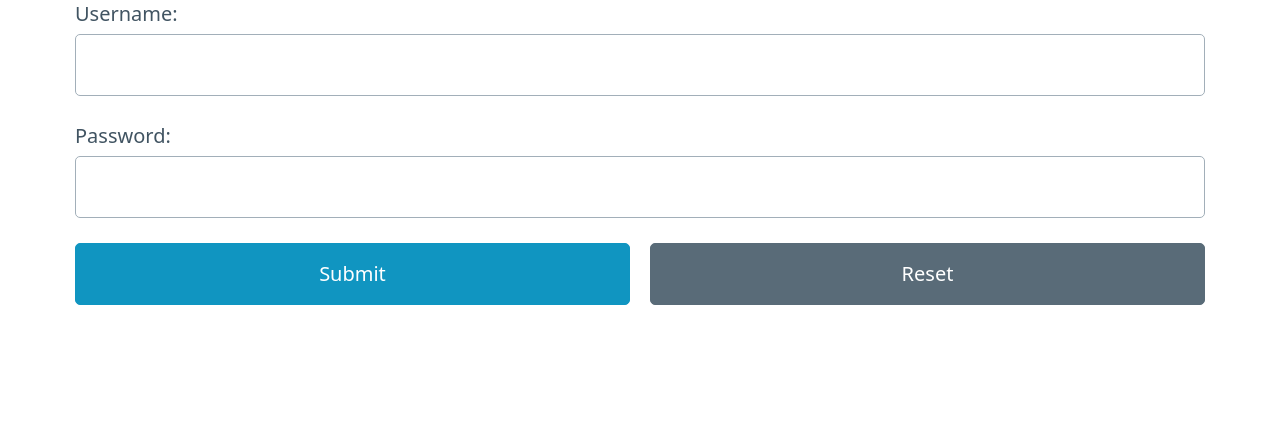
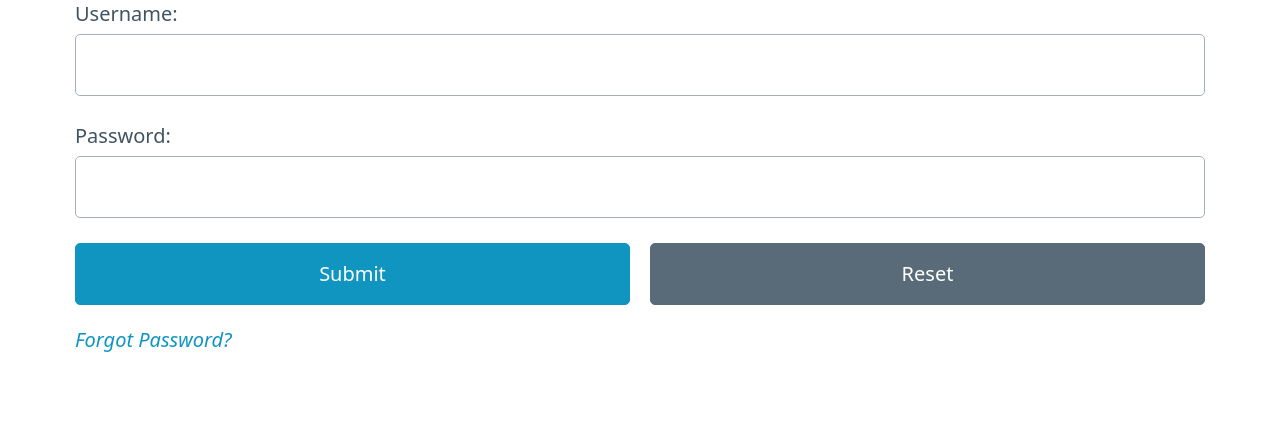
Before and after one commit to alex-nuclearboy/goit-py-web-project-team-8, a Django app: template personal_assistant/users/templates/users/login.html in a window 1280 px wide. Shown: the part 175-599 px from the top of the page. Run offline with Django 3.2, Linux system fonts and the light colour scheme; the template is opened without the code that fills it, so the values that code supplies are empty, except form fields; tables that the repository leaves empty hold one stand-in row (values such as "Sample post"); form fields are guessed from the names that the template uses.

Commit message:
Add a link to reset password

```diff
--- a/personal_assistant/users/templates/users/login.html
+++ b/personal_assistant/users/templates/users/login.html
@@ -28,6 +28,9 @@
         <button type="submit">Submit</button>
         <button type="reset" class="secondary">Reset</button>
     </div>
+    <div class="small text-center">
+        <a href="{% url "users:password_reset" %}" class="text-center"><i>Forgot Password?</i></a>
+    </div>
 </form>
 
 {% endblock %}
```
